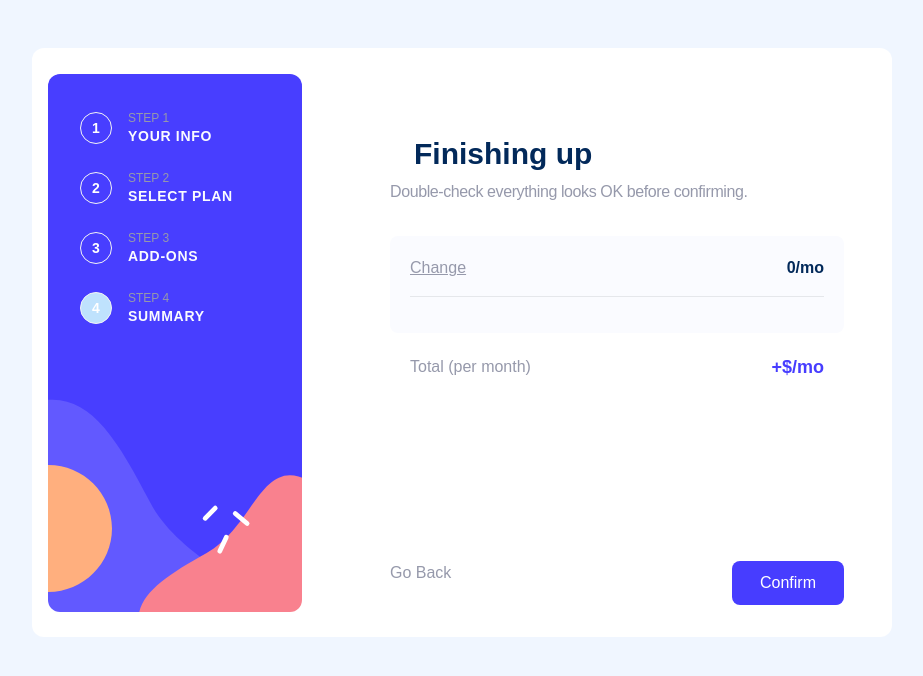
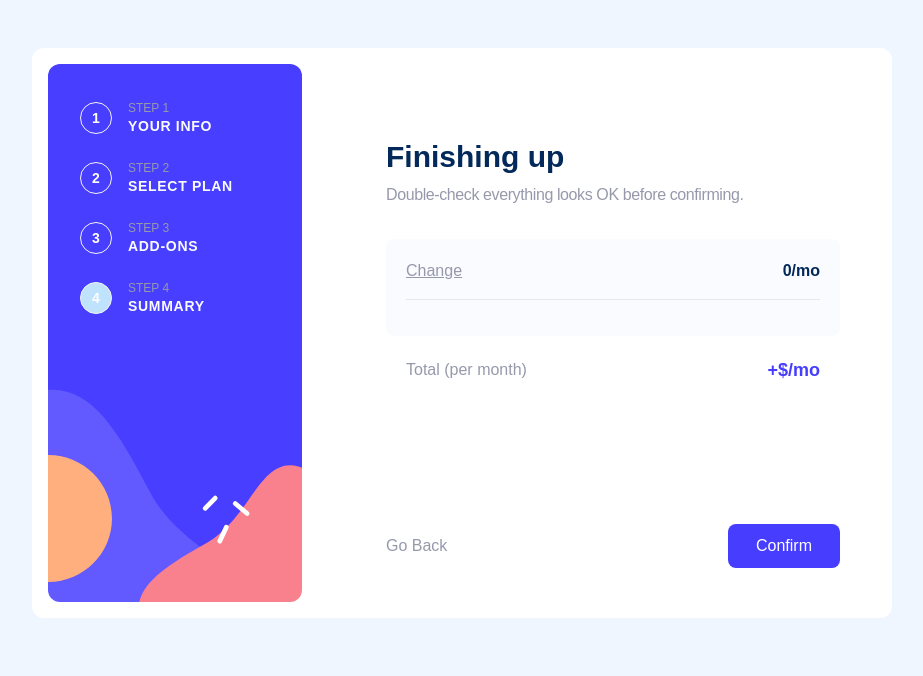
Before and after one commit to chiomaubaezuonu/multi-forms-project, a Next.js app: page /summary in a window 1280 px wide. Shown: the top 676 px of the page, without its empty margins (178-1101 px from the left). Built offline with nearby package versions, Linux system fonts and the light colour scheme.

Commit message:
Made the label elements clickable and modified styling for the next buttons

```diff
--- a/app/add-ons/page.tsx
+++ b/app/add-ons/page.tsx
@@ -4,11 +4,8 @@ import React, { useContext, useEffect, useState } from 'react'
 import "../App.css";
 import { useGlobalContext } from '../Context/store';
 
+
 const Add_ons = () => {
-    // let online = 1;
-    // let largerStorage = 2;
-    // let customizable = 2;
-    // const { online, largerStorage, customizable } = useGlobalContext();
     const { online, setOnline, largerStorage, setLargerStorage, customizable, setCustomizable, yearly, setYearly } = useGlobalContext();
 
     const handleCheckedBox = (e: any) => {
@@ -19,16 +16,14 @@ const Add_ons = () => {
 
     return (
         <div className="rounded-lg shadow-lg md:shadow-none -ml-2 z-20 flex-1 absolute md:relative top-40 md:top-0 p-1">
-            {/* <div className="flex flex-col md:mt-0 z-20 absolute md:relative top-40 md:top-0"> */}
             <div className="flex flex-col px-6 w-11/12 rounded-xl md:rounded-none md:px-8  mx-auto pt-4 pb-4 md:w-full bg-white">
-                {/* <div className="flex flex-col md:shadow-none gap-4 mx-auto h-full md:w-4/5"> 2 */}
                 <div>
                     <h1 className="text-[#02295A] rounded-t-xl pt-5 md:pt-10 pb-4 px-0 md:p-0 text-2xl md:text-3xl text-marine-blue font-bold md:mb-2">Pick add-ons</h1>
                     <p className="text-[#9699AB] text-base px-0 mb-4 md:px-0 pr-2 md:pr-4 tracking-tight md:mb-8 md:font-medium">Add-ons help enhance your gaming experience.</p>
                 </div>
                 <div className='grid gap-4'>
-                    <label className='add-ons hover:border-[#473dff] flex gap-4 py-4 px-4 text-sm duration-200  rounded-lg  items-center' htmlFor="add-ons">
-                        <input type="checkbox" onChange={(changeEvent) => setOnline(changeEvent.target.checked)} checked={online} />
+                    <label className='add-ons hover:border-[#473dff] flex gap-4 py-4 px-4 text-sm duration-200  rounded-lg  items-center' htmlFor="online">
+                        <input type="checkbox" onChange={(changeEvent) => setOnline(changeEvent.target.checked)} id='online' checked={online} />
                         <div>
                             <p className='text-[#02295a] text-sm font-bold'>Online Service</p>
                             <p className='text-[#9699ab] text-sm'>Access to multiplayer</p>
@@ -37,8 +32,8 @@ const Add_ons = () => {
                             yearly ? <p className='ml-auto text-[#473DFF]'>{`+$${10}/yr`}</p> : <p className='ml-auto text-[#473DFF]'>{`+$${1}/mo`}</p>
                         }
                     </label>
-                    <label className='add-ons hover:border-[#473dff] flex gap-4 py-4 px-4 text-sm duration-200 rounded-lg items-center' htmlFor="add-ons">
-                        <input type="checkbox" onChange={(changeEvent) => setLargerStorage(changeEvent.target.checked)} checked={largerStorage} value='Larger Storage' />
+                    <label className='add-ons hover:border-[#473dff] flex gap-4 py-4 px-4 text-sm duration-200 rounded-lg items-center' htmlFor="largerStorage">
+                        <input type="checkbox" onChange={(changeEvent) => setLargerStorage(changeEvent.target.checked)} id='largerStorage' checked={largerStorage} value='Larger Storage' />
                         <div className=''>
                             <p className="font-bold text-primary-100">Larger storage</p>
                             <p className="text-sm text-[#9699ab]">Extra 1TB of cloud save</p>
@@ -47,8 +42,8 @@ const Add_ons = () => {
                             yearly ? <p className='ml-auto text-[#473DFF]'>{`+$${20}/yr`}</p> : <p className='ml-auto text-[#473DFF]'>{`+$${2}/mo`}</p>
                         }
                     </label>
-                    <label className='add-ons hover:border-[#473dff] rounded-lg flex gap-4 py-4 px-4 text-sm duration-200 items-center' htmlFor="add-ons">
-                        <input type="checkbox" onChange={(changeEvent) => setCustomizable(changeEvent.target.checked)} checked={customizable} />
+                    <label className='add-ons hover:border-[#473dff] rounded-lg flex gap-4 py-4 px-4 text-sm duration-200 items-center' htmlFor="customizable">
+                        <input type="checkbox" onChange={(changeEvent) => setCustomizable(changeEvent.target.checked)} id='customizable' checked={customizable} />
                         <div>
                             <p className="font-bold text-primary-100">Customizable Profile</p>
                             <p className="text-sm text-[#9699ab]">Custom theme on your profile</p>
@@ -58,14 +53,15 @@ const Add_ons = () => {
                         }
                     </label>
                 </div>
-                <Link href="/summary">
-                    <div className="flex justify-between md:mt-20">
-                        <Link href="/" className="text-[#9699AB] text-base duration-200 hover:text-[#02295A]">Go Back</Link>
-                        <p className="bg-[#02295A] py-[0.625rem] px-7  hover:bg-[#473DFF] hover:opacity-75 rounded-lg text-white ml-auto duration-[.15s] cursor-pointer">Next Step</p>
-                    </div>
-                </Link>
+
+                <div className="flex justify-between md:mt-20 items-center">
+                    <Link href="/" className="text-[#9699AB] text-base duration-200 hover:text-[#02295A]">Go Back</Link>
+                    <Link href="/summary" className="bg-[#02295A] py-[0.625rem] px-7  hover:bg-[#473DFF] hover:opacity-75 rounded-lg text-white ml-auto duration-[.15s] cursor-pointer">
+                        Next Step
+                    </Link>
+                </div>
+
             </div>
-            {/* </div> */}
         </div>
     )
 }
--- a/app/home/page.tsx
+++ b/app/home/page.tsx
@@ -4,7 +4,6 @@ import bgDesktop from "../public/images/bgDesktop.svg"
 import "../App.css"
 import Link from "next/link";
 import { useState } from "react";
-// import Sidebar from "./sidebar/page";
 
 
 
@@ -22,7 +21,6 @@ export default function Home() {
         </div>
 
         <form className="grid gap-4">
-          {/* <div className="grid"> */}
           <div className="grid">
             <label htmlFor="Name" className="text-[#02295A] text-sm font-medium tracking-tight">Names
             </label>
@@ -40,7 +38,7 @@ export default function Home() {
           </div>
           <Link href="/plan">
             <div className="flex justify-between w-full z-20 mt-12 md:px-8">
-              <p className="bg-[#02295A] py-[0.625rem] px-7  hover:bg-[#473DFF] hover:opacity-75 rounded-lg text-white ml-auto duration-[.15s] cursor-pointer">Next Step</p>
+              <span className="bg-[#02295A] py-[0.625rem] px-7  hover:bg-[#473DFF] hover:opacity-75 rounded-lg text-white ml-auto duration-[.15s] cursor-pointer">Next Step</span>
             </div>
           </Link>
         </form>
--- a/app/plan/page.tsx
+++ b/app/plan/page.tsx
@@ -118,18 +118,19 @@ const Plan = () => {
 
                     {/*  */}
                 </div>
-                {/* <div className='py-4 rounded-xl bg-[#FAFBFF] mt-2 md:col-span-3'> */}
                 <div className='flex gap-6 py-3 items-center bg-[#FAFBFF] md:mb-12 justify-center mt-8 rounded-xl '>
                     <p className='text-primary-100 font-bold duration-200'>Monthly</p>
                     <Switch className='bg-[#02295A]' defaultChecked={toggleOn} onChange={onChange} />
                     <p className='font-bold text-[#9699ab] text-base duration-200'>Yearly</p>
                 </div>
-                <Link href="/add-ons">
-                    <div className="flex justify-between md:mt-20">
-                        <Link href="/" className="text-[#9699AB] text-base duration-200 hover:text-[#02295A]">Go Back</Link>
-                        <p className="bg-[#02295A] py-[0.625rem] px-7  hover:bg-[#473DFF] hover:opacity-75 rounded-lg text-white ml-auto duration-[.15s] cursor-pointer">Next Step</p>
-                    </div>
-                </Link>
+
+                <div className="flex justify-between items-center md:mt-20">
+                    <Link href="/" className="text-[#9699AB] text-base duration-200 hover:text-[#02295A]">Go Back</Link>
+                    <Link href="/add-ons" className="bg-[#02295A] py-[0.625rem] px-7  hover:bg-[#473DFF] hover:opacity-75 rounded-lg text-white ml-auto duration-[.15s] cursor-pointer">
+                        Next Step
+                    </Link>
+                </div>
+
             </div>
 
         </div >
--- a/app/summary/page.tsx
+++ b/app/summary/page.tsx
@@ -43,10 +43,12 @@ const Summary = () => {
         customerTotalPrice = selectedPlanPrice + totalMonthlyServicePrice
     }
     return (
-        <div className="flex flex-col md:mt-0 bg-yellow z-20 absolute md:relative flex-1 top-40 md:top-0">
-            <div className="flex flex-col px-6 w-11/12 rounded-xl md:rounded-none md:px-8 mx-auto md:pt-8 pb-4 md:w-full bg-white">
+        // <div className="flex flex-col md:mt-0 bg-yellow z-20 absolute md:relative flex-1 top-40 md:top-0">
+        //     <div className="flex flex-col px-6 w-11/12 rounded-xl md:rounded-none md:px-8 mx-auto md:pt-8 pb-4 md:w-full bg-white">
+        <div className="rounded-lg shadow-lg md:shadow-none -ml-2 z-20 flex-1 absolute md:relative top-40 md:top-0 p-1">
+            <div className="flex flex-col px-6 w-11/12 rounded-xl md:rounded-none md:px-8  mx-auto pt-4 pb-4 md:w-full bg-white">
                 <div>
-                    <h1 className="font-bold text-2xl md:text-3xl text-[#02295A] rounded-t-xl pt-9 md:pt-10 pb-4 px-0 md:px-6 md:p-0 md:mb-2">Finishing up</h1>
+                    <h1 className="font-bold text-2xl md:text-3xl text-[#02295A] rounded-t-xl pt-9 md:pt-10 pb-4 px-0 md:p-0 md:mb-2">Finishing up</h1>
                     <p className="tracking-tight text-[#9699AB] text-base px-0 pr-7 md:pr-4 mb-8 md:font-medium">Double-check everything looks OK before confirming.</p>
                 </div>
                 <div className='bg-[#FAFBFF] grid gap-4 rounded-lg p-5'>
@@ -91,21 +93,18 @@ const Summary = () => {
                     </div>
                 </div>
 
-                <div className='p-5 flex justify-between items-center mb-20'>
+                <div className='p-5 flex justify-between items-center mb-10'>
                     <p className='text-[#9699AB] text-base'>{yearly ? "Total (per year)" : "Total (per month)"}</p>
                     {yearly ? <p className='font-bold text-[#473DFF] text-lg'>+${customerTotalPrice}/yr</p>
                         : <p className='font-bold text-[#473DFF] text-lg'>+${customerTotalPrice}/mo</p>
                     }
                 </div>
-
-                <Link href="/appreciation">
-                    <div className="flex justify-between md:mt-20">
-                        <Link href="/" className="text-[#9699AB] text-base duration-200 hover:text-[#02295A]">Go Back</Link>
-                        <p className="bg-[#473dff] py-2.5 px-7 rounded-lg text-white ml-auto duration-[.15s] cursor-pointer">
-                            Confirm
-                        </p>
-                    </div>
-                </Link>
+                <div className="flex justify-between items-center md:mt-20">
+                    <Link href="/add-ons" className="text-[#9699AB] text-base duration-200 hover:text-[#02295A]">Go Back</Link>
+                    <Link href="/appreciation" className="bg-[#473dff] py-2.5 px-7 rounded-lg text-white ml-auto duration-[.15s] cursor-pointer">
+                        Confirm
+                    </Link>
+                </div>
             </div>
         </div>
     )
```
